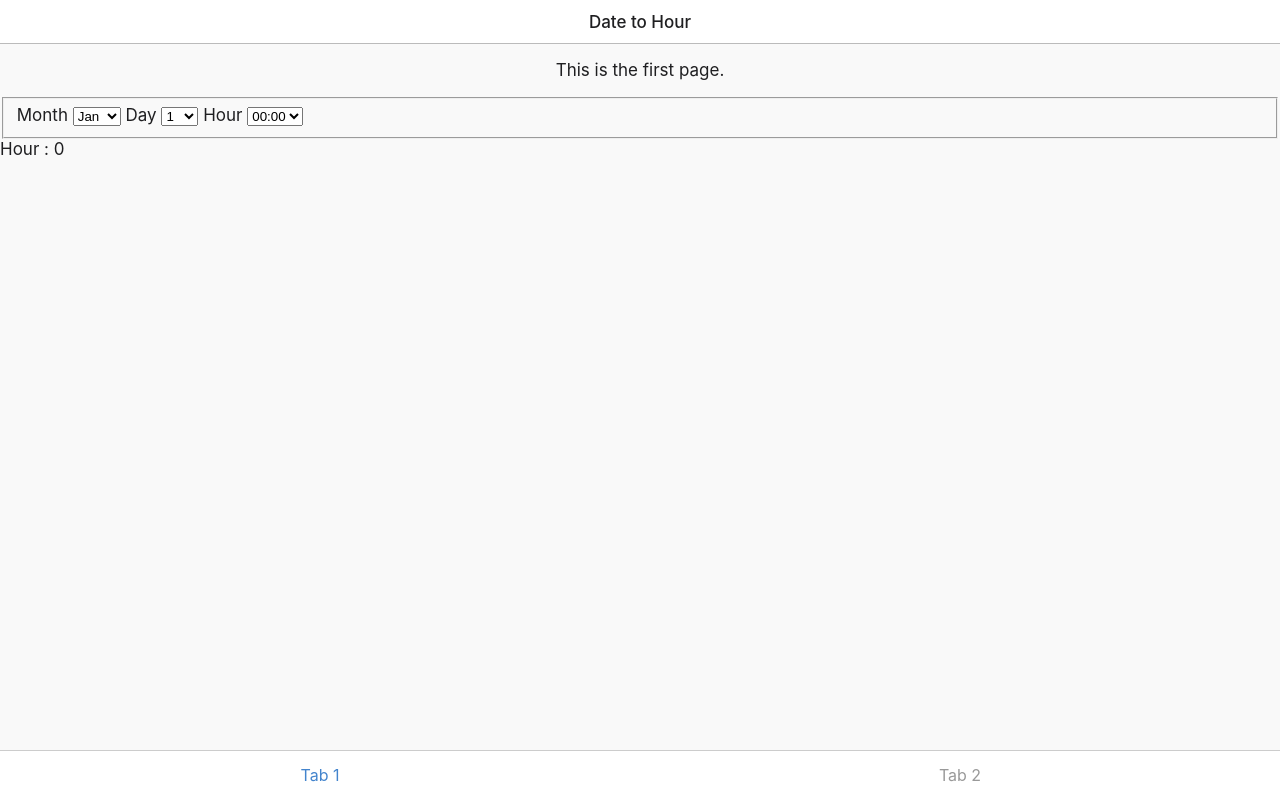
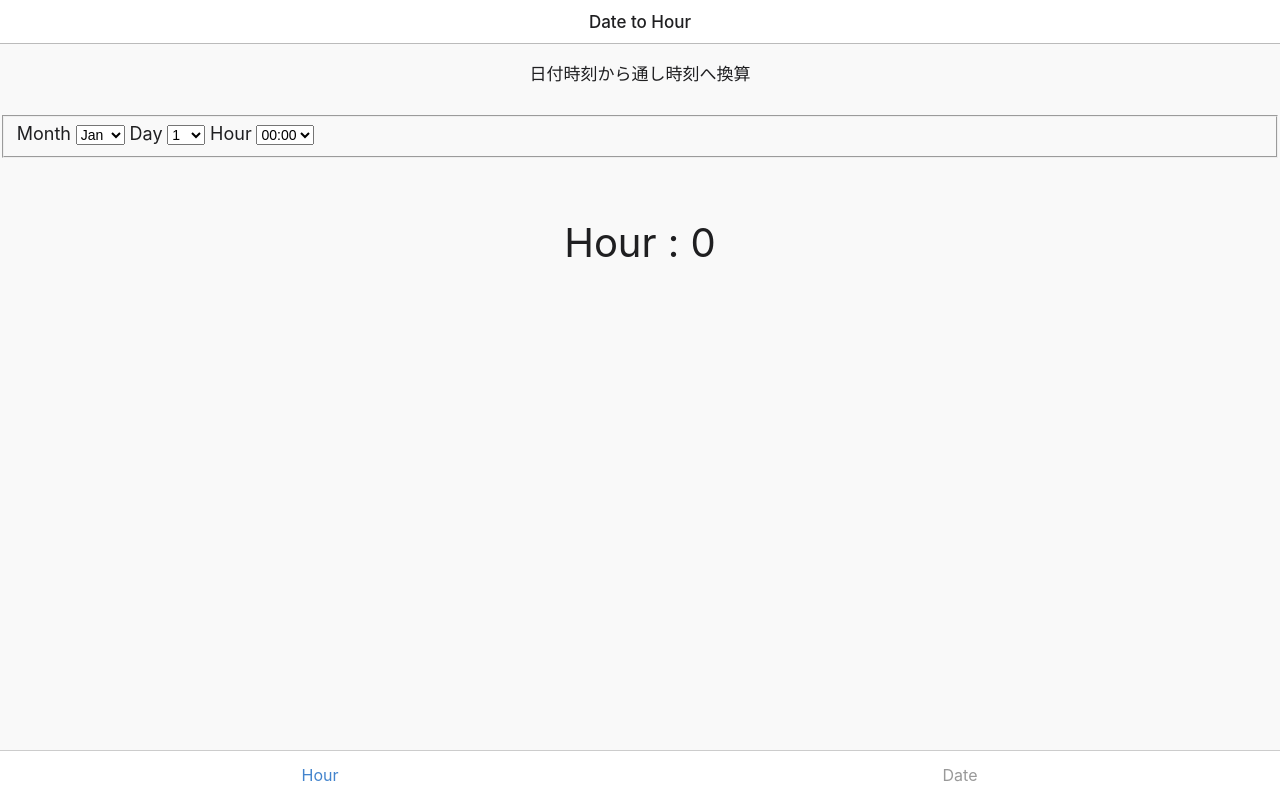
Before and after one commit to yuizi/DateToHourTool, a browser extension: page www/index.html in a window 1280 px wide. Drawn offline with Linux system fonts and the light colour scheme.

Commit message:
表示位置、スタイルを仮調整

```diff
--- a/www/css/style.css
+++ b/www/css/style.css
@@ -1 +1,31 @@
 /**/
+
+/*body {
+    background-color: #3D69A9;
+    color: #AEBDD6;
+    text-align: center;
+}
+*/
+/*#first-page {
+    background-color: #ffffff;
+    color: #AEBDD6;
+    text-align: center;
+}*/
+
+#datePanel {
+    margin-top: 30px;
+    /*font-size: 20px;*/
+}
+
+label{
+    font-size: 18px;
+}
+select{
+    font-size: 14px;
+}
+
+#resultHour {
+    margin-top: 60px;
+    font-size: 40px;
+    text-align: center;
+}
--- a/www/index.html
+++ b/www/index.html
@@ -116,9 +116,9 @@
       <div class="center" id="toolbar-title"></div>
     </ons-toolbar>
     <ons-tabbar position="auto">
-      <ons-tab label="Tab 1" page="tab1.html" active>
+      <ons-tab label="Hour" page="tab1.html" active>
       </ons-tab>
-      <ons-tab label="Tab 2" page="tab2.html">
+      <ons-tab label="Date" page="tab2.html">
       </ons-tab>
     </ons-tabbar>
   </ons-page>
@@ -126,10 +126,10 @@
   <ons-template id="tab1.html">
     <ons-page id="first-page">
       <p style="text-align: center;">
-        This is the first page.
+        日付時刻から通し時刻へ換算
       </p>
 
-        <div data-role="fieldcontain">
+        <div data-role="fieldcontain" id="datePanel">
             <fieldset data-role="controlgroup">
                 <label for="monthSelecter">Month</label>
                 <select name="month" id="monthSelecter" onchange="monthSelectorChanged()">
@@ -183,7 +183,7 @@
 
         </div>
 
-        <div>
+        <div id="resultHour">
             Hour : <span id="hour">0</span>
         </div>
 
```
